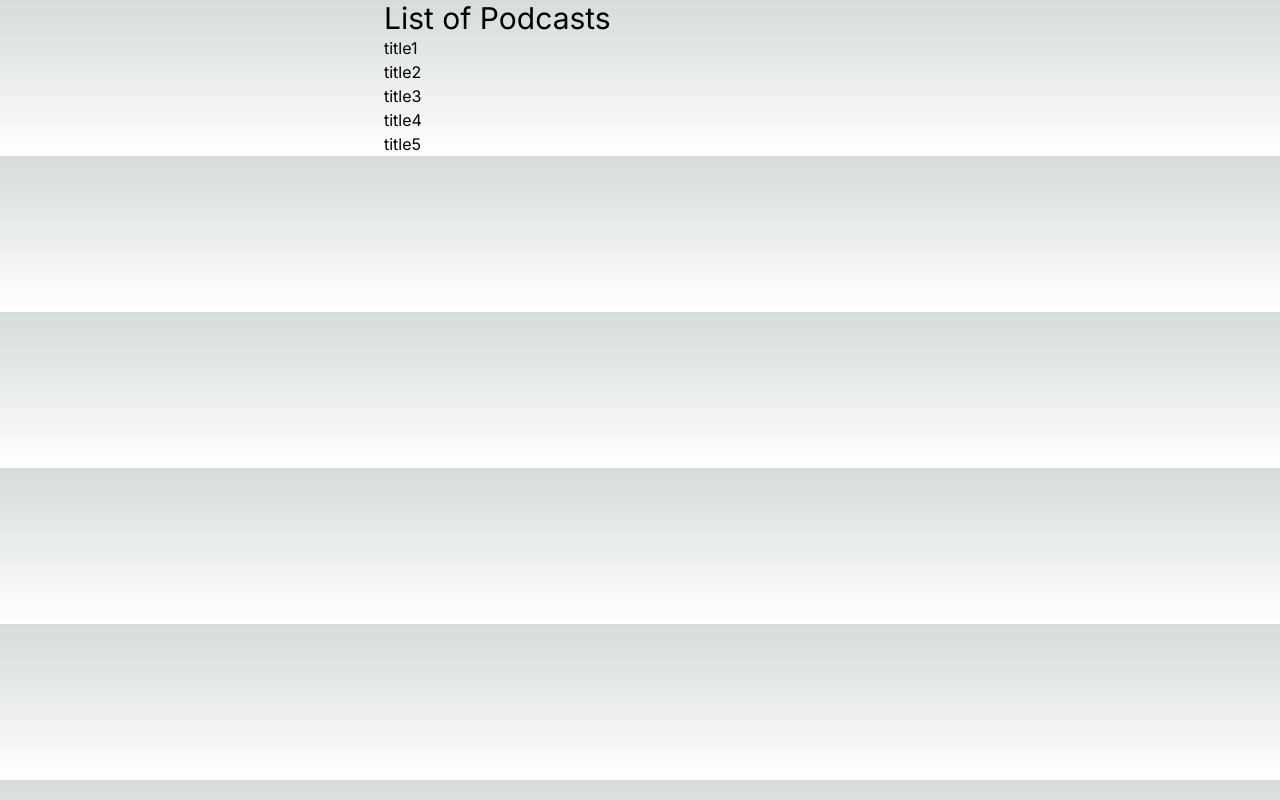
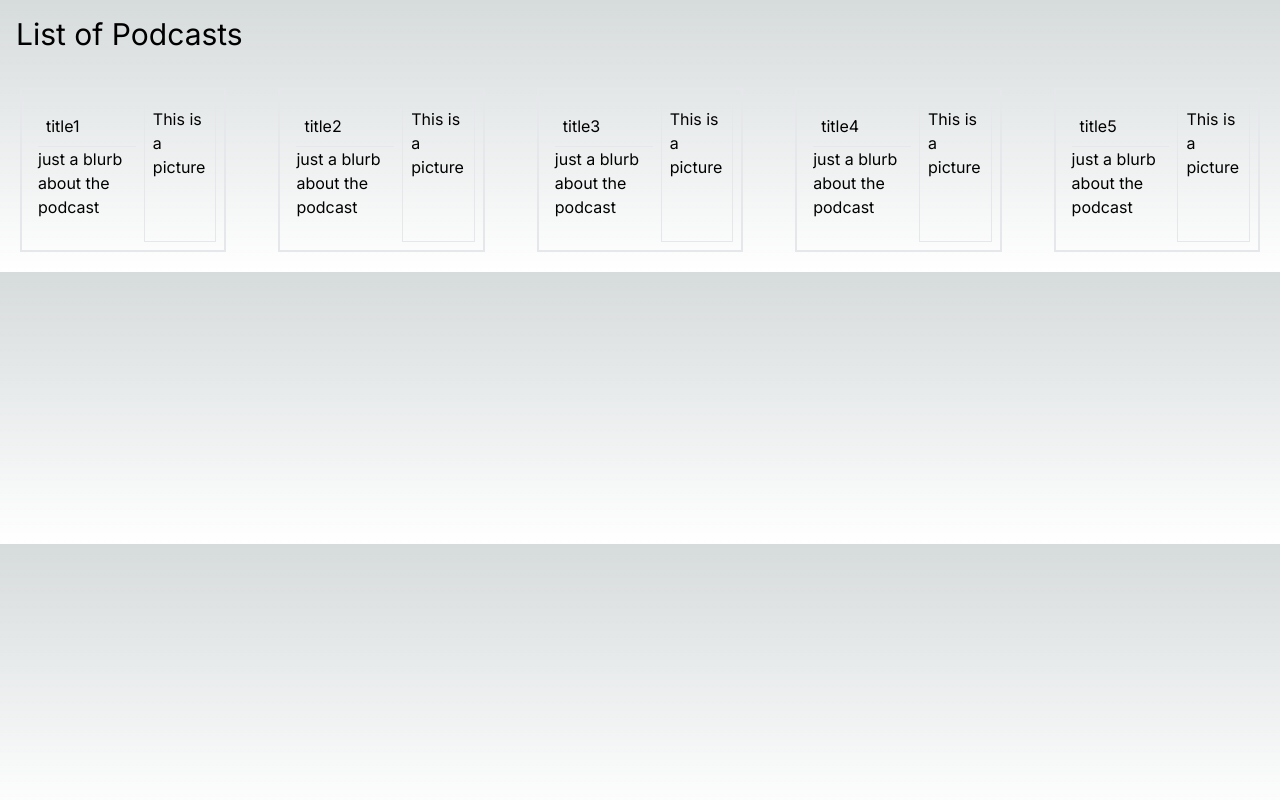
Before and after one commit to phi9009/PodcastSM, a Next.js app: page /podcasts in a window 1280 px wide. Built offline with nearby package versions, Linux system fonts and the light colour scheme; data requests are answered from the project's data file.

Commit message:
more block out work, indiviual podcast episode page next

```diff
--- a/db.json
+++ b/db.json
@@ -1,10 +1,10 @@
 {
     "podcasts": [
-        {"id": "1", "title": "title1","description" : "lorem", "author":"1", "episodes" : ["1","2"]},
-        {"id": "2", "title": "title2","description" : "lorem", "author":"1", "episodes" : ["3","4"]},
-        {"id": "3", "title": "title3","description" : "lorem", "author":"2", "episodes" : ["5", "6", "7"]},
-        {"id": "4", "title": "title4","description" : "lorem", "author":"2", "episodes" : ["8", "9", "10"]},
-        {"id": "5", "title": "title5","description" : "lorem", "author":"2", "episodes" : ["11","12","13"]}
+        {"id": "1", "title": "title1","blurb" : "just a blurb about the podcast" ,"description" : "lorem", "author":"1", "episodes" : ["1","2"]},
+        {"id": "2", "title": "title2","blurb" : "just a blurb about the podcast" ,"description" : "lorem", "author":"1", "episodes" : ["3","4"]},
+        {"id": "3", "title": "title3","blurb" : "just a blurb about the podcast" ,"description" : "lorem", "author":"2", "episodes" : ["5", "6", "7"]},
+        {"id": "4", "title": "title4","blurb" : "just a blurb about the podcast" ,"description" : "lorem", "author":"2", "episodes" : ["8", "9", "10"]},
+        {"id": "5", "title": "title5","blurb" : "just a blurb about the podcast" ,"description" : "lorem", "author":"2", "episodes" : ["11","12","13"]}
     ],
     "episodes": [
         {"id": "1", "title": "title1", "series" : "1", "description" : "lorem", "audio": "a url" },
--- /dev/null
+++ b/src/app/Jumbo.css
@@ -0,0 +1,6 @@
+.Jumbo {
+    font-size : 10em;
+    margin: auto 100px;
+    max-width: 800px;
+
+}
--- /dev/null
+++ b/src/app/jumbo.js
@@ -0,0 +1,8 @@
+import "./jumbo.css"
+
+export default function Jumbo ({text})
+{
+    return(
+            <h1 className="Jumbo uppercase mx-auto flex-initial">{text}</h1>
+    )
+}
--- a/src/app/page.js
+++ b/src/app/page.js
@@ -1,10 +1,12 @@
 import Image from "next/image";
 import Link from "next/link";
+import Jumbo from "./jumbo";
 
 export default function Home() {
   return (
-    <div className='mx-auto max-w-lg'>
-      <h1 className="text-3xl"> Podcasting App Landing page!</h1>
+    <div className='mx-auto items-center flex flex-col'>
+      <Jumbo text = "Speakr"/>
+      <div className="subtitle text-3xl my-10">Stupid,catchy drivel goes here</div>
       <div><Link href="/podcasts">Podcasts</Link></div>
     </div>
   );
--- /dev/null
+++ b/src/app/podcasts/cast_card.js
@@ -0,0 +1,20 @@
+
+
+export default function CastCard ({podcast}){
+    return (
+        <div className="cast-card border-2 m-5 p-2 flex">
+            <div className="p-2">
+                <div className="border-b p-2">
+                    <h3>{podcast.title}</h3>
+                </div>
+
+                <div>
+                    {podcast.blurb}
+                </div>
+            </div>
+            <div className="w-36 h-36 border p-2">
+                This is a picture
+            </div>
+        </div>
+    )
+}
--- a/src/app/podcasts/page.js
+++ b/src/app/podcasts/page.js
@@ -1,5 +1,7 @@
 import Link from 'next/link'
+import CastCard from './cast_card';
 
+import "./podcast_list.css"
 async function getData(){
     const res = await fetch("http://localhost:3004/podcasts", { next: { revalidate: 30 } })
     if(!res.ok){
@@ -12,18 +14,19 @@ export default async function PodcastList (){
     const data = await getData();
     return(
         <>
-        <div className='mx-auto max-w-lg'>
-            <h1 className='text-3xl'> List of Podcasts</h1>
-            <ul>
-                {data.map( (cast) => {
-                    return (
-                        <li key={cast.id}>
-                            <Link href={`/podcasts/${cast.id}`}>{cast.title}</Link>
-                        </li>
-                    )
-                })}
-            </ul>
-        </div>
+        <h1 className='text-3xl p-4'> List of Podcasts</h1>
+            <div className='card-container mx-auto grid grid-cols-5 gap-3'>
+
+                    {data.map( (cast) => {
+                        return (
+                            <>
+                                <Link href={`/podcasts/${cast.id}`}>
+                                    <CastCard key={cast.id} podcast={cast}/>
+                                </Link>
+                            </>
+                        )
+                    })}
+            </div>
         </>
     )
 }
--- /dev/null
+++ b/src/app/podcasts/podcast_list.css
@@ -0,0 +1,3 @@
+.card-container {
+    max-height: 90vh;
+}
```
